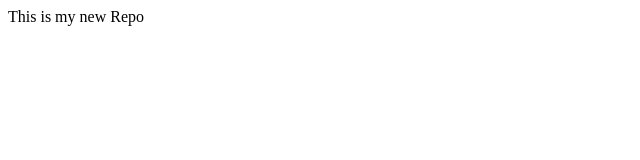
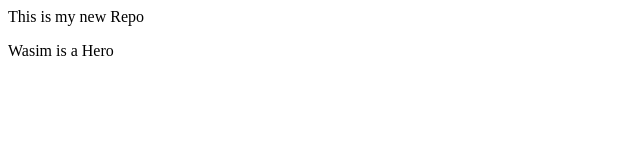
Before and after one commit to Md-Wasim-Akhtar/LocalRepo, a plain HTML site: page index.html in a window 1280 px wide. Shown: the whole page, without its empty margins (0-640 px from the left). Drawn offline with Linux system fonts and the light colour scheme.

Commit message:
add new features

```diff
--- a/index.html
+++ b/index.html
@@ -1 +1,2 @@
 <p>This is my new Repo</p>
+<p>Wasim is a Hero</p>
```
